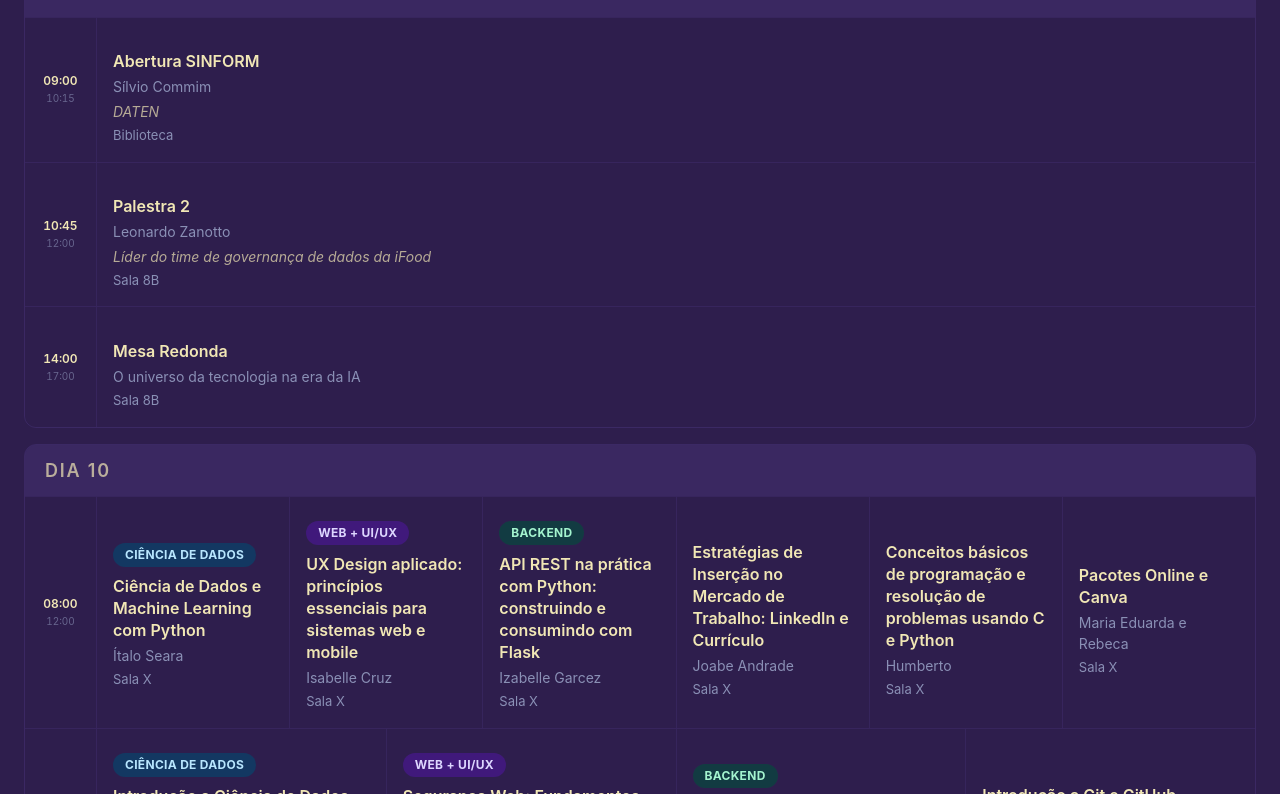
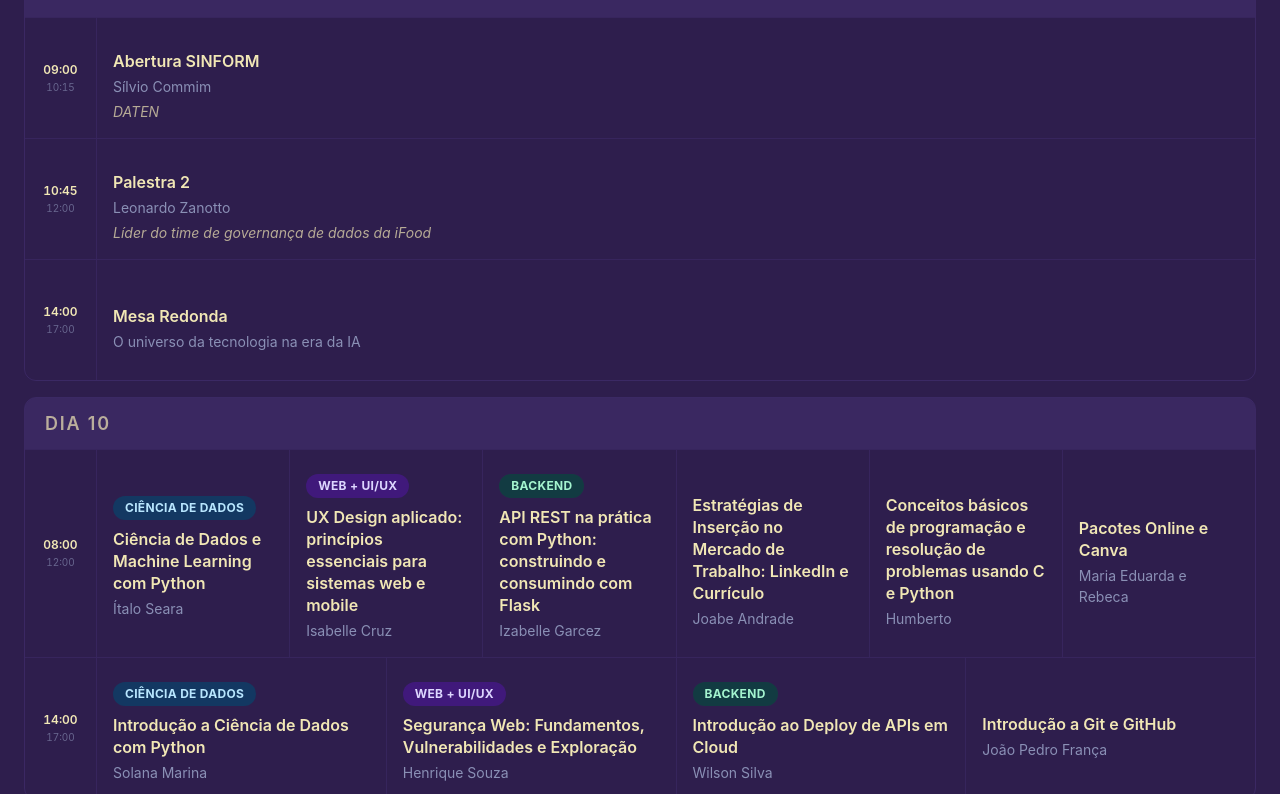
Before and after one commit to artsarchive/sinform-site, a React (Vite) app: page / in a window 1280 px wide. Shown: the part 2166-2960 px from the top of the page. Built offline with nearby package versions, Linux system fonts and the light colour scheme.

Commit message:
removing room's topic

```diff
--- a/src/app/components/Schedule.tsx
+++ b/src/app/components/Schedule.tsx
@@ -4,7 +4,6 @@ type Trilha = 'CIÊNCIA DE DADOS' | 'WEB + UI/UX' | 'BACKEND';
 
 interface EventoBase {
   title: string;
-  room: string;
 }
 
 interface MinicursoSimples extends EventoBase {
@@ -50,21 +49,21 @@ export function Schedule({ isDarkMode }: ScheduleProps) {
           startTime: '09:00',
           endTime: '10:15',
           events: [
-            { tipo: 'palestra', title: 'Abertura SINFORM', speaker: 'Sílvio Commim', speakerDescription: 'DATEN', room: 'Biblioteca' },
+            { tipo: 'palestra', title: 'Abertura SINFORM', speaker: 'Sílvio Commim', speakerDescription: 'DATEN' },
           ],
         },
         {
           startTime: '10:45',
           endTime: '12:00',
           events: [
-            { tipo: 'palestra', title: 'Palestra 2', speaker: 'Leonardo Zanotto', speakerDescription: 'Líder do time de governança de dados da iFood', room: 'Sala 8B' },
+            { tipo: 'palestra', title: 'Palestra 2', speaker: 'Leonardo Zanotto', speakerDescription: 'Líder do time de governança de dados da iFood' },
           ],
         },
         {
           startTime: '14:00',
           endTime: '17:00',
           events: [
-            { tipo: 'minicurso-simples', title: 'Mesa Redonda', speaker: 'O universo da tecnologia na era da IA', room: 'Sala 8B' },
+            { tipo: 'minicurso-simples', title: 'Mesa Redonda', speaker: 'O universo da tecnologia na era da IA' },
           ],
         },
       ],
@@ -76,22 +75,22 @@ export function Schedule({ isDarkMode }: ScheduleProps) {
           startTime: '08:00',
           endTime: '12:00',
           events: [
-            { tipo: 'minicurso-trilha', trilha: "CIÊNCIA DE DADOS", title: 'Ciência de Dados e Machine Learning com Python', speaker: 'Ítalo Seara', room: 'Sala X' },
-            { tipo: 'minicurso-trilha', trilha: "WEB + UI/UX", title: 'UX Design aplicado: princípios essenciais para sistemas web e mobile', speaker: 'Isabelle Cruz', room: 'Sala X' },
-            { tipo: 'minicurso-trilha', trilha: "BACKEND", title: 'API REST na prática com Python: construindo e consumindo com Flask', speaker: 'Izabelle Garcez', room: 'Sala X' },
-            { tipo: 'minicurso-simples', title: 'Estratégias de Inserção no Mercado de Trabalho: LinkedIn e Currículo', speaker: 'Joabe Andrade', room: 'Sala X' },
-            { tipo: 'minicurso-simples', title: 'Conceitos básicos de programação e resolução de problemas usando C e Python', speaker: 'Humberto', room: 'Sala X' },
-            { tipo: 'minicurso-simples', title: 'Pacotes Online e Canva', speaker: 'Maria Eduarda e Rebeca', room: 'Sala X' },
+            { tipo: 'minicurso-trilha', trilha: "CIÊNCIA DE DADOS", title: 'Ciência de Dados e Machine Learning com Python', speaker: 'Ítalo Seara' },
+            { tipo: 'minicurso-trilha', trilha: "WEB + UI/UX", title: 'UX Design aplicado: princípios essenciais para sistemas web e mobile', speaker: 'Isabelle Cruz' },
+            { tipo: 'minicurso-trilha', trilha: "BACKEND", title: 'API REST na prática com Python: construindo e consumindo com Flask', speaker: 'Izabelle Garcez' },
+            { tipo: 'minicurso-simples', title: 'Estratégias de Inserção no Mercado de Trabalho: LinkedIn e Currículo', speaker: 'Joabe Andrade' },
+            { tipo: 'minicurso-simples', title: 'Conceitos básicos de programação e resolução de problemas usando C e Python', speaker: 'Humberto' },
+            { tipo: 'minicurso-simples', title: 'Pacotes Online e Canva', speaker: 'Maria Eduarda e Rebeca' },
           ],
         },
         {
           startTime: '14:00',
           endTime: '17:00',
           events: [
-            { tipo: 'minicurso-trilha', trilha: "CIÊNCIA DE DADOS", title: 'Introdução a Ciência de Dados com Python', speaker: 'Solana Marina', room: 'Sala X' },
-            { tipo: 'minicurso-trilha', trilha: "WEB + UI/UX", title: 'Segurança Web: Fundamentos, Vulnerabilidades e Exploração', speaker: 'Henrique Souza', room: 'Sala X' },
-            { tipo: 'minicurso-trilha', trilha: "BACKEND", title: '?', speaker: '?', room: 'Sala X' },
-            { tipo: 'minicurso-simples', title: 'Introdução a Git e GitHub', speaker: 'João Pedro França', room: 'Sala X' },
+            { tipo: 'minicurso-trilha', trilha: "CIÊNCIA DE DADOS", title: 'Introdução a Ciência de Dados com Python', speaker: 'Solana Marina' },
+            { tipo: 'minicurso-trilha', trilha: "WEB + UI/UX", title: 'Segurança Web: Fundamentos, Vulnerabilidades e Exploração', speaker: 'Henrique Souza' },
+            { tipo: 'minicurso-trilha', trilha: "BACKEND", title: 'Introdução ao Deploy de APIs em Cloud', speaker: 'Wilson Silva' },
+            { tipo: 'minicurso-simples', title: 'Introdução a Git e GitHub', speaker: 'João Pedro França' },
           ],
         },
       ],
@@ -103,22 +102,22 @@ export function Schedule({ isDarkMode }: ScheduleProps) {
           startTime: '08:00',
           endTime: '12:00',
           events: [
-            { tipo: 'minicurso-trilha', trilha: "CIÊNCIA DE DADOS", title: 'Do dado bruto ao insight: Python + Power BI na prática', speaker: 'Brenda Castro', room: 'Sala X' },
-            { tipo: 'minicurso-trilha', trilha: "WEB + UI/UX", title: 'Frontend do zero: criando sua primeira página web na prática', speaker: 'Davi Roriz', room: 'Sala X' },
-            { tipo: 'minicurso-trilha', trilha: "BACKEND", title: 'Laravel na prática: criando e testando sua primeira API', speaker: 'André Cardoso', room: 'Sala X' },
-            { tipo: 'minicurso-simples', title: 'Primeiros passos no teste de softwares', speaker: 'Thainá e Guilherme B.', room: 'Sala X' },
-            { tipo: 'minicurso-simples', title: 'Introdução ao Tráfego Pago com Meta ADS: Como anunciar no Facebook e Instagram', speaker: 'Ryan', room: 'Sala X' },
+            { tipo: 'minicurso-trilha', trilha: "CIÊNCIA DE DADOS", title: 'Do dado bruto ao insight: Python + Power BI na prática', speaker: 'Brenda Castro' },
+            { tipo: 'minicurso-trilha', trilha: "WEB + UI/UX", title: 'Frontend do zero: criando sua primeira página web na prática', speaker: 'Davi Roriz' },
+            { tipo: 'minicurso-trilha', trilha: "BACKEND", title: 'Laravel na prática: criando e testando sua primeira API', speaker: 'André Cardoso' },
+            { tipo: 'minicurso-simples', title: 'Primeiros passos no teste de softwares', speaker: 'Thainá e Guilherme B.' },
+            { tipo: 'minicurso-simples', title: 'Introdução ao Tráfego Pago com Meta ADS: Como anunciar no Facebook e Instagram', speaker: 'Ryan' },
           ],
         },
         {
           startTime: '14:00',
           endTime: '17:00',
           events: [
-            { tipo: 'minicurso-trilha', trilha: "CIÊNCIA DE DADOS", title: 'Do Pixel ao Prompt: Imersão em IA e Prática em Visão Computacional', speaker: 'Henrique Daniel', room: 'Sala X' },
-            { tipo: 'minicurso-trilha', trilha: "WEB + UI/UX", title: 'FullStack com React, Node.js e TypeScript', speaker: 'Renardo Alves', room: 'Sala X' },
-            { tipo: 'minicurso-trilha', trilha: "BACKEND", title: 'Introdução à Programação Backend: Construindo APIs REST em .NET (Minimal API)', speaker: 'Vitor Pires', room: 'Sala X' },
-            { tipo: 'minicurso-simples', title: 'Deep Learning para Detecção de Objetos em Vídeos utilizando YOLO', speaker: 'Claudio Goes', room: 'Sala X' },
-            { tipo: 'minicurso-simples', title: 'Edição e Restauração de Fotos com Photopea: da Introdução ao Uso Autônomo', speaker: 'Erick Silva', room: 'Sala X' },
+            { tipo: 'minicurso-trilha', trilha: "CIÊNCIA DE DADOS", title: 'Do Pixel ao Prompt: Imersão em IA e Prática em Visão Computacional', speaker: 'Henrique Daniel' },
+            { tipo: 'minicurso-trilha', trilha: "WEB + UI/UX", title: 'FullStack com React, Node.js e TypeScript', speaker: 'Renardo Alves' },
+            { tipo: 'minicurso-trilha', trilha: "BACKEND", title: 'Introdução à Programação Backend: Construindo APIs REST em .NET (Minimal API)', speaker: 'Vitor Pires' },
+            { tipo: 'minicurso-simples', title: 'Deep Learning para Detecção de Objetos em Vídeos utilizando YOLO', speaker: 'Claudio Goes' },
+            { tipo: 'minicurso-simples', title: 'Edição e Restauração de Fotos com Photopea: da Introdução ao Uso Autônomo', speaker: 'Erick Silva' },
           ],
         },
       ],
@@ -130,21 +129,21 @@ export function Schedule({ isDarkMode }: ScheduleProps) {
           startTime: '08:00',
           endTime: '12:00',
           events: [
-            { tipo: 'minicurso-simples', title: 'Dominando o Terminal Linux: do Zero à Automação', speaker: 'Arthur de Carvalho', room: 'Sala X' },
+            { tipo: 'minicurso-simples', title: 'Dominando o Terminal Linux: do Zero à Automação', speaker: 'Arthur de Carvalho' },
           ],
         },
         {
           startTime: '09:00',
           endTime: '11:00',
           events: [
-            { tipo: 'minicurso-simples', title: 'Aquecimento para CPU', speaker: 'Hamilton', room: 'Sala X' },
+            { tipo: 'minicurso-simples', title: 'Aquecimento para CPU', speaker: 'Hamilton' },
           ],
         },
         {
           startTime: '14:00',
           endTime: '18:00',
           events: [
-            { tipo: 'minicurso-simples', title: 'Início da CPU', speaker: 'Hamilton', room: 'Sala X' },
+            { tipo: 'minicurso-simples', title: 'Início da CPU', speaker: 'Hamilton' },
           ],
         },
       ],
@@ -314,11 +313,6 @@ export function Schedule({ isDarkMode }: ScheduleProps) {
                               </p>
                             )}
 
-                            {event.room !== 'Sala y' && (
-                              <p className={`text-[13px] mt-1 ${dk ? 'text-[#A1ADCF]/80' : 'text-[#5B439A]/80'}`}>
-                                {event.room}
-                              </p>
-                            )}
                           </div>
                         ))}
                       </div>
```
